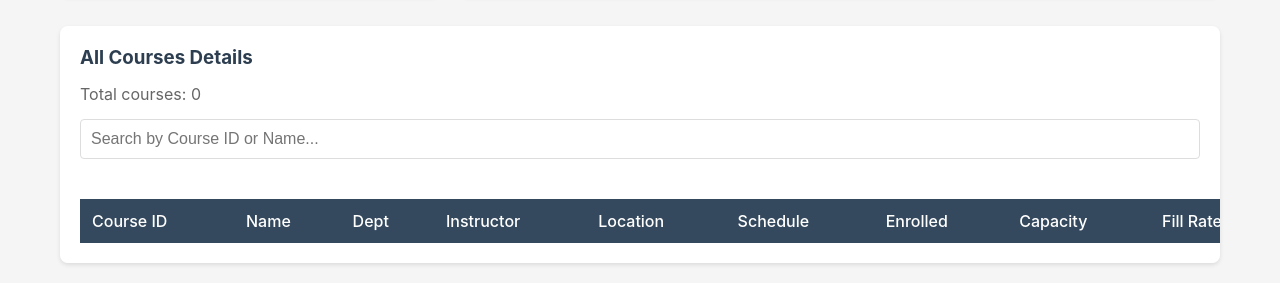
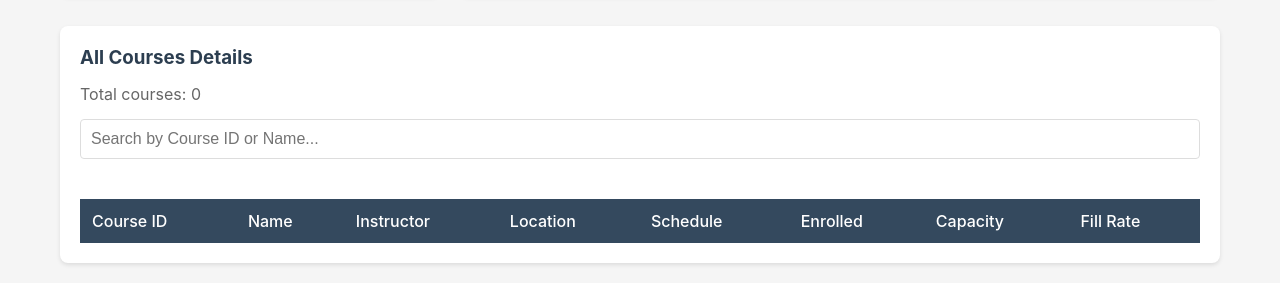
Before and after one commit to 6102project003/addrop-system, a Flask app: page /admin/stats in a window 1280 px wide. Shown: the part 553-836 px from the top of the page. Run offline with Flask 3, Linux system fonts and the light colour scheme; the visitor is signed in with stand-in values (Sample User, id 1); data that the repository does not hold is empty.

Commit message:
Update stats.html

```diff
--- a/templates/admin/stats.html
+++ b/templates/admin/stats.html
@@ -29,7 +29,6 @@
             <tr>
                 <th style="background-color: #34495e; color: white; padding: 0.75rem; text-align: left;">Course ID</th>
                 <th style="background-color: #34495e; color: white; padding: 0.75rem; text-align: left;">Name</th>
-                <th style="background-color: #34495e; color: white; padding: 0.75rem; text-align: left;">Dept</th>
                 <th style="background-color: #34495e; color: white; padding: 0.75rem; text-align: left;">Instructor</th>
                 <th style="background-color: #34495e; color: white; padding: 0.75rem; text-align: left;">Location</th>
                 <th style="background-color: #34495e; color: white; padding: 0.75rem; text-align: left;">Schedule</th>
@@ -43,7 +42,6 @@
             <tr class="course-row">
                 <td style="padding: 0.75rem; border-bottom: 1px solid #ecf0f1;">{{ course.courseId }}</td>
                 <td style="padding: 0.75rem; border-bottom: 1px solid #ecf0f1;">{{ course.name }}</td>
-                <td style="padding: 0.75rem; border-bottom: 1px solid #ecf0f1;">{{ course.department }}</td>
                 <td style="padding: 0.75rem; border-bottom: 1px solid #ecf0f1;">{{ course.instructor or 'TBA' }}</td>
                 <td style="padding: 0.75rem; border-bottom: 1px solid #ecf0f1;">{{ course.location or 'TBA' }}</td>
                 <td style="padding: 0.75rem; border-bottom: 1px solid #ecf0f1;">{{ course.schedule.day }} {{ course.schedule.time }}</td>
@@ -175,7 +173,7 @@ document.addEventListener('DOMContentLoaded', function() {
 .stats-table table {
     width: 100%;
     border-collapse: collapse;
-    min-width: 1200px;
+    min-width: 1000px;
 }
 
 .stats-table th {
```
